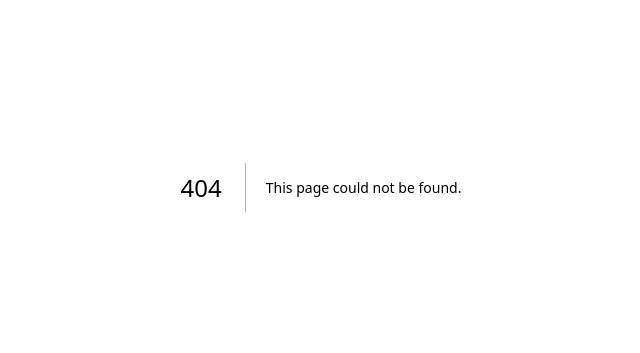
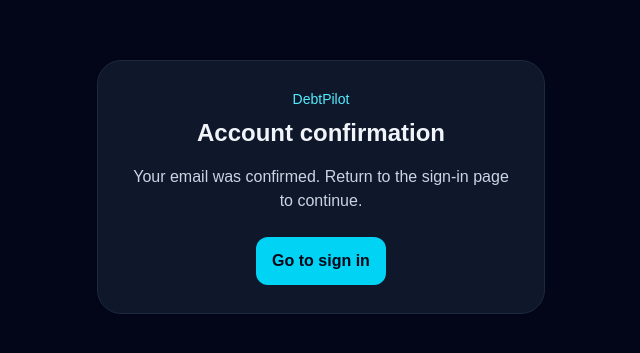
Before and after one commit to richelmontro-eng/debtpilot, a Next.js app: page /auth/callback in a window 1280 px wide. Before the commit this address had no page. Shown: the part 213-566 px from the top of the page, without its empty margins (319-959 px from the left). Built offline with nearby package versions, Linux system fonts and the light colour scheme; no server answers.

Commit message:
Add Supabase email confirmation callback

```diff
--- /dev/null
+++ b/src/app/auth/callback/page.tsx
@@ -0,0 +1,40 @@
+'use client';
+
+import { useEffect, useState } from 'react';
+import { createClient } from '@/lib/supabase';
+
+export default function AuthCallbackPage() {
+  const [message, setMessage] = useState('Confirming your account…');
+
+  useEffect(() => {
+    const supabase = createClient();
+    if (!supabase) {
+      setMessage('Supabase is not configured.');
+      return;
+    }
+
+    const finish = async () => {
+      const { data, error } = await supabase.auth.getSession();
+      if (error) {
+        setMessage(error.message);
+        return;
+      }
+      if (data.session) {
+        window.location.replace('/');
+        return;
+      }
+      setMessage('Your email was confirmed. Return to the sign-in page to continue.');
+    };
+
+    finish();
+  }, []);
+
+  return <main className="min-h-screen bg-slate-950 text-slate-100 grid place-items-center p-6">
+    <div className="w-full max-w-md rounded-3xl border border-slate-800 bg-slate-900 p-7 text-center">
+      <p className="text-sm text-cyan-300">DebtPilot</p>
+      <h1 className="mt-2 text-2xl font-semibold">Account confirmation</h1>
+      <p className="mt-4 text-slate-300">{message}</p>
+      <a href="/login" className="mt-6 inline-block rounded-xl bg-cyan-400 px-4 py-3 font-semibold text-slate-950">Go to sign in</a>
+    </div>
+  </main>;
+}
```
